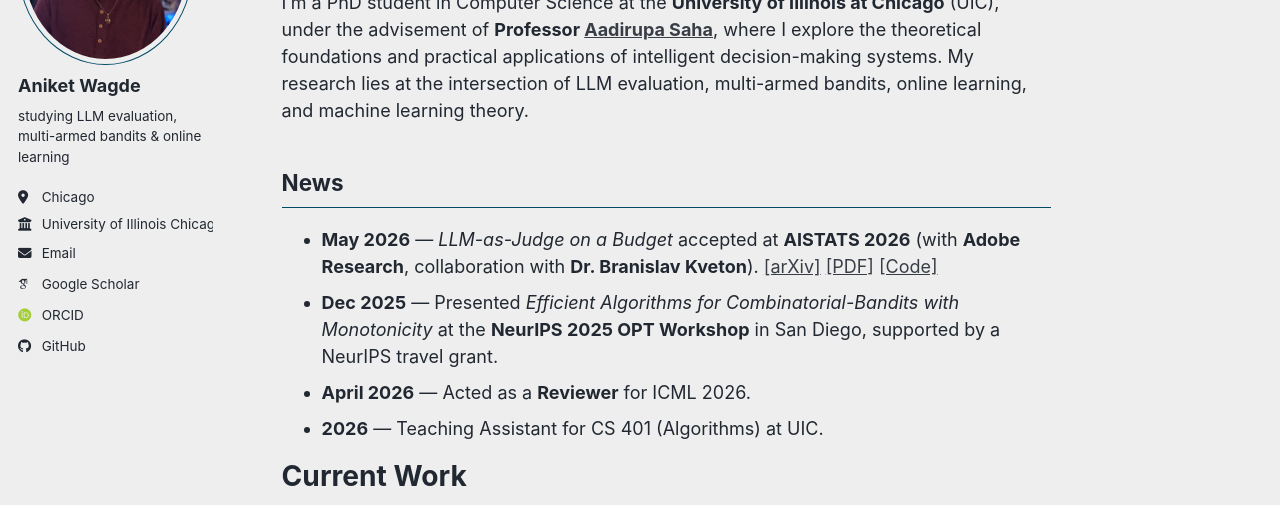
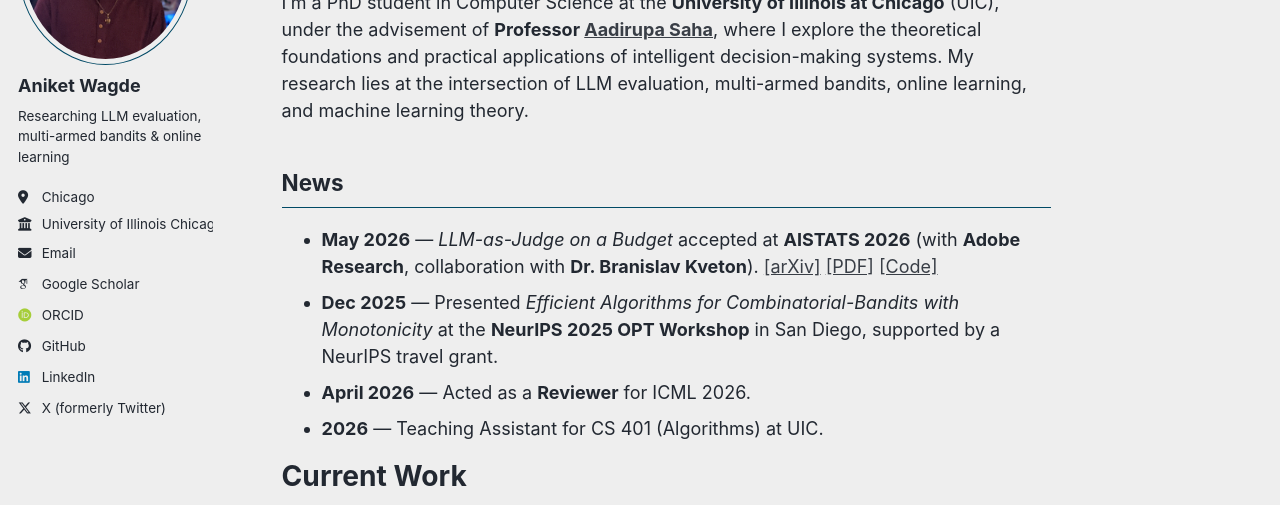
Before and after one commit to Swagget/Swagget.github.io, a Jekyll site: the page built from _pages/about.md, in a window 1280 px wide. Shown: the part 231-736 px from the top of the page. Built offline with Jekyll 4.4.1, drawn with Linux system fonts in a browser that asks for light colours; some web fonts are replaced; a script bundle is joined from its source files by our own code; library files that are not in the unit come from our copies; some of the changed lines change nothing that is shown.

Commit message:
Changed a bunch of CV wording.

```diff
--- a/_config.yml
+++ b/_config.yml
@@ -26,7 +26,7 @@
   avatar           : "profile.jpg"
   name             : "Aniket Wagde"
   pronouns         : # example: "she/her"
-  bio              : "studying LLM evaluation, multi-armed bandits & online learning"
+  bio              : "Researching LLM evaluation, multi-armed bandits & online learning"
   location         : "Chicago"
   employer         : "University of Illinois Chicago"
   uri              : # URL
@@ -66,7 +66,7 @@
   keybase          : # Username
   instagram        : # Username
   lastfm           : # Username
-  linkedin         : # Username
+  linkedin         : "aniket-wagde"
   mastodon         : # URL
   medium           : # URL
   pinterest        : # Username
@@ -74,7 +74,7 @@
   steam            : # Username
   telegram         : # URL
   tumblr           : # Username
-  twitter          : # Username for X / Twitter
+  twitter          : "AniketWagde"
   vine             : # Username
   weibo            : # Username
   wikipedia        : # Username
```
